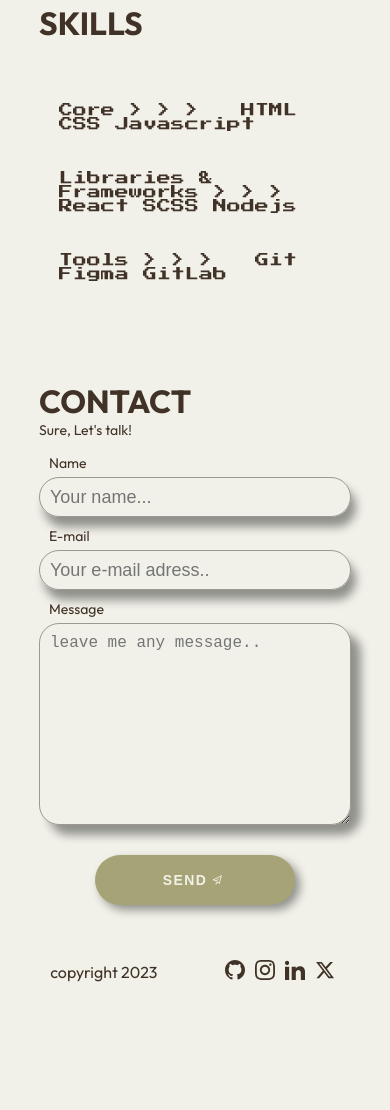
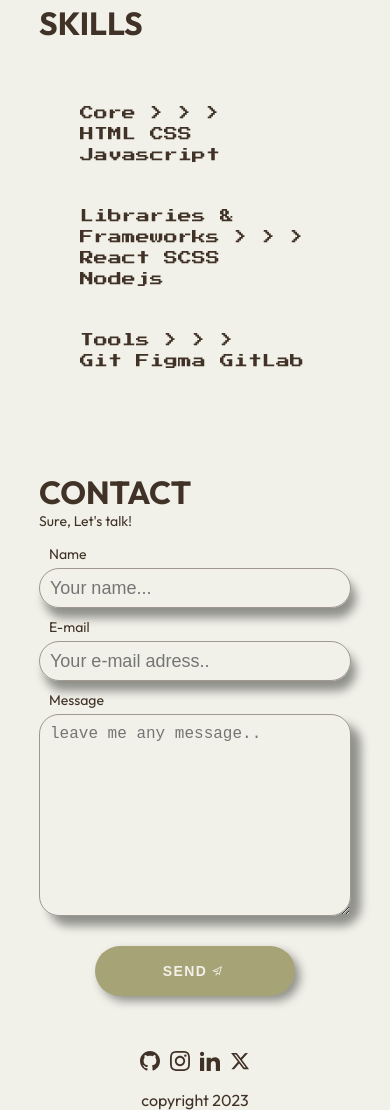
Before and after one commit to saeishima-sell/portfolio, a plain HTML site: page index.html in a window 390 px wide. Shown: the part 3259-4369 px from the top of the page. Before the commit the page ends 4248 px from the top, so only its background shows below. Drawn offline with Linux system fonts and the light colour scheme.

Commit message:
fix footer and skills in mobile design

```diff
--- a/index.html
+++ b/index.html
@@ -101,7 +101,7 @@
             <h2 class="section-title">SKILLS</h2>
             <div class="skills-text">
                 <span>Core &gt; &gt; &gt; &emsp; HTML CSS Javascript</span>
-                <span>Libraries &amp Frameworks &gt; &gt; &gt; &emsp; React SCSS Nodejs</span>
+                <span>Libraries &amp Frameworks &gt; &gt; &gt; React SCSS Nodejs</span>
                 <span class="skills-name">Tools &gt; &gt; &gt; &emsp; Git Figma GitLab</span>
             </div>
         </section>
--- a/style.css
+++ b/style.css
@@ -378,9 +378,12 @@ section {
 
 
 @media only screen and (max-width: 800px) {
-
+    .skills-text {
+        max-width: 270px;
+    }
     .skills-text span {
         font-size: 14px;
+        line-height: 1.5;
     }
 
   }
@@ -484,6 +487,15 @@ footer {
 
 @media only screen and (max-width: 800px) {
 
+    footer{
+        flex-direction: column-reverse;
+    }
+
+    .icon-list{
+        padding-left: 0;
+        padding-bottom: 10px;
+    }
+
     .icon {
         margin: 5px;
     }
```
